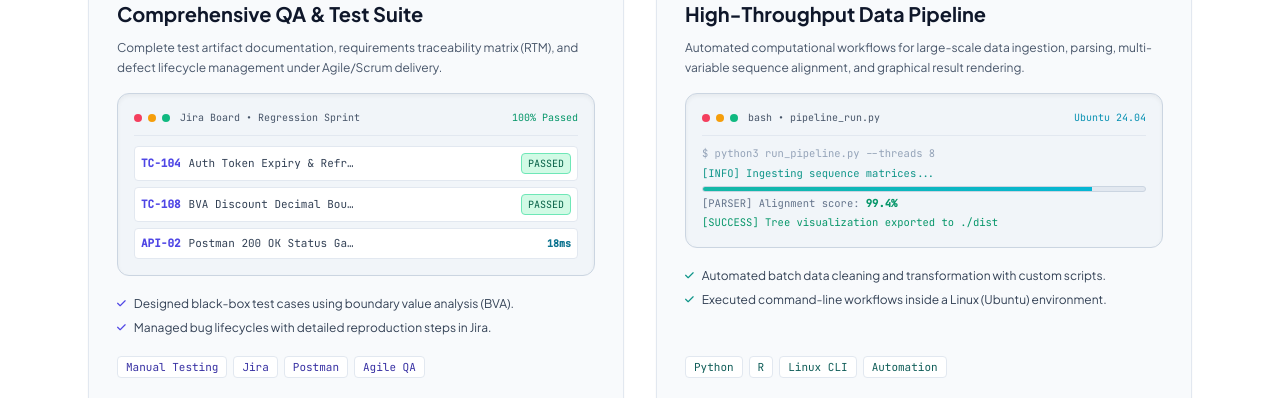
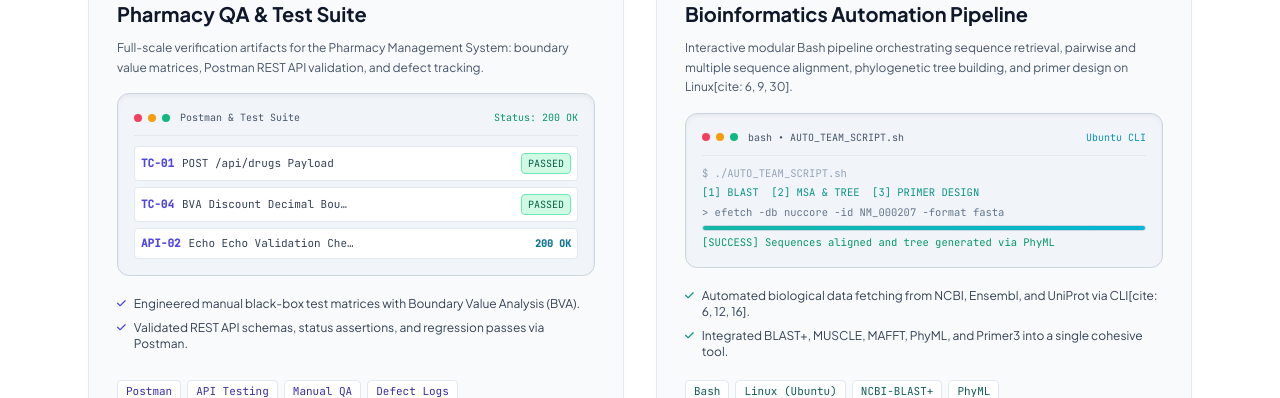
Before and after one commit to EsraaMIbrahim/EsraaMIbrahim.github.io, a plain HTML site: page index.html in a window 1280 px wide. Shown: the part 3548-3946 px from the top of the page. Drawn offline with nearby package versions, Linux system fonts and the light colour scheme.

Commit message:
Revise project details and update links in index.html
Updated project links, titles, and descriptions for clarity and accuracy. Adjusted test case identifiers and improved text for better understanding.

```diff
--- a/index.html
+++ b/index.html
@@ -530,14 +530,14 @@
                 <span class="text-[11px] font-mono uppercase tracking-wider px-2.5 py-1 rounded bg-indigo-100 dark:bg-indigo-950/60 border border-indigo-300 dark:border-indigo-500/30 text-indigo-800 dark:text-indigo-300">
                   Quality Assurance
                 </span>
-                <a href="https://github.com/EsraaMIbrahim" target="_blank" class="text-slate-500 dark:text-slate-400 hover:text-slate-900 dark:hover:text-white transition">
+                <a href="https://github.com/EsraaMIbrahim/pharmacy-qa-test-suite" target="_blank" class="text-slate-500 dark:text-slate-400 hover:text-slate-900 dark:hover:text-white transition">
                   <i class="fab fa-github text-lg"></i>
                 </a>
               </div>
 
-              <h3 class="text-xl font-bold text-slate-900 dark:text-white mb-2.5">Comprehensive QA &amp; Test Suite</h3>
+              <h3 class="text-xl font-bold text-slate-900 dark:text-white mb-2.5">Pharmacy QA &amp; Test Suite</h3>
               <p class="text-xs text-slate-600 dark:text-slate-400 leading-relaxed mb-4">
-                Complete test artifact documentation, requirements traceability matrix (RTM), and defect lifecycle management under Agile/Scrum delivery.
+                Full-scale verification artifacts for the Pharmacy Management System: boundary value matrices, Postman REST API validation, and defect tracking.
               </p>
 
               <!-- Simulated Jira & Postman Interface Window -->
@@ -547,23 +547,23 @@
                     <span class="w-2 h-2 rounded-full bg-rose-500"></span>
                     <span class="w-2 h-2 rounded-full bg-amber-500"></span>
                     <span class="w-2 h-2 rounded-full bg-emerald-500"></span>
-                    <span class="ml-1 text-slate-600 dark:text-slate-400">Jira Board • Regression Sprint</span>
+                    <span class="ml-1 text-slate-600 dark:text-slate-400">Postman &amp; Test Suite</span>
                   </div>
-                  <span class="text-emerald-600 dark:text-emerald-400">100% Passed</span>
+                  <span class="text-emerald-600 dark:text-emerald-400">Status: 200 OK</span>
                 </div>
 
                 <!-- Test Artifact Rows -->
                 <div class="space-y-1.5">
                   <div class="flex items-center justify-between p-1.5 rounded bg-white dark:bg-slate-900/60 border border-slate-200 dark:border-slate-800">
                     <div class="flex items-center gap-2">
-                      <span class="text-indigo-600 dark:text-indigo-400 font-bold">TC-104</span>
-                      <span class="text-slate-700 dark:text-slate-300 truncate max-w-[170px]">Auth Token Expiry &amp; Refresh</span>
+                      <span class="text-indigo-600 dark:text-indigo-400 font-bold">TC-01</span>
+                      <span class="text-slate-700 dark:text-slate-300 truncate max-w-[170px]">POST /api/drugs Payload</span>
                     </div>
                     <span class="text-[10px] px-1.5 py-0.5 rounded bg-emerald-100 dark:bg-emerald-950 text-emerald-800 dark:text-emerald-300 border border-emerald-300 dark:border-emerald-500/30">PASSED</span>
                   </div>
                   <div class="flex items-center justify-between p-1.5 rounded bg-white dark:bg-slate-900/60 border border-slate-200 dark:border-slate-800">
                     <div class="flex items-center gap-2">
-                      <span class="text-indigo-600 dark:text-indigo-400 font-bold">TC-108</span>
+                      <span class="text-indigo-600 dark:text-indigo-400 font-bold">TC-04</span>
                       <span class="text-slate-700 dark:text-slate-300 truncate max-w-[170px]">BVA Discount Decimal Bounds</span>
                     </div>
                     <span class="text-[10px] px-1.5 py-0.5 rounded bg-emerald-100 dark:bg-emerald-950 text-emerald-800 dark:text-emerald-300 border border-emerald-300 dark:border-emerald-500/30">PASSED</span>
@@ -571,9 +571,9 @@
                   <div class="flex items-center justify-between p-1.5 rounded bg-white dark:bg-slate-900/60 border border-slate-200 dark:border-slate-800">
                     <div class="flex items-center gap-2">
                       <span class="text-indigo-600 dark:text-indigo-400 font-bold">API-02</span>
-                      <span class="text-slate-700 dark:text-slate-300 truncate max-w-[170px]">Postman 200 OK Status Gate</span>
+                      <span class="text-slate-700 dark:text-slate-300 truncate max-w-[170px]">Echo Echo Validation Check</span>
                     </div>
-                    <span class="text-[10px] text-cyan-700 dark:text-cyan-400 font-semibold">18ms</span>
+                    <span class="text-[10px] text-cyan-700 dark:text-cyan-400 font-semibold">200 OK</span>
                   </div>
                 </div>
               </div>
@@ -581,89 +581,89 @@
               <ul class="space-y-2 mb-5 text-xs text-slate-700 dark:text-slate-300 font-sans">
                 <li class="flex items-start gap-2">
                   <i class="fas fa-check text-indigo-600 dark:text-indigo-400 mt-0.5 text-[10px]"></i>
-                  <span>Designed black-box test cases using boundary value analysis (BVA).</span>
+                  <span>Engineered manual black-box test matrices with Boundary Value Analysis (BVA).</span>
                 </li>
                 <li class="flex items-start gap-2">
                   <i class="fas fa-check text-indigo-600 dark:text-indigo-400 mt-0.5 text-[10px]"></i>
-                  <span>Managed bug lifecycles with detailed reproduction steps in Jira.</span>
+                  <span>Validated REST API schemas, status assertions, and regression passes via Postman.</span>
                 </li>
               </ul>
             </div>
 
             <div>
               <div class="flex flex-wrap gap-1.5 mb-5 font-mono text-[11px]">
-                <span class="px-2 py-0.5 rounded bg-white dark:bg-slate-950 border border-slate-200 dark:border-slate-800 text-indigo-800 dark:text-indigo-300">Manual Testing</span>
-                <span class="px-2 py-0.5 rounded bg-white dark:bg-slate-950 border border-slate-200 dark:border-slate-800 text-indigo-800 dark:text-indigo-300">Jira</span>
                 <span class="px-2 py-0.5 rounded bg-white dark:bg-slate-950 border border-slate-200 dark:border-slate-800 text-indigo-800 dark:text-indigo-300">Postman</span>
-                <span class="px-2 py-0.5 rounded bg-white dark:bg-slate-950 border border-slate-200 dark:border-slate-800 text-indigo-800 dark:text-indigo-300">Agile QA</span>
+                <span class="px-2 py-0.5 rounded bg-white dark:bg-slate-950 border border-slate-200 dark:border-slate-800 text-indigo-800 dark:text-indigo-300">API Testing</span>
+                <span class="px-2 py-0.5 rounded bg-white dark:bg-slate-950 border border-slate-200 dark:border-slate-800 text-indigo-800 dark:text-indigo-300">Manual QA</span>
+                <span class="px-2 py-0.5 rounded bg-white dark:bg-slate-950 border border-slate-200 dark:border-slate-800 text-indigo-800 dark:text-indigo-300">Defect Logs</span>
               </div>
-              <a href="https://github.com/EsraaMIbrahim" target="_blank" class="inline-flex items-center gap-2 text-xs font-semibold text-indigo-600 dark:text-indigo-400 hover:underline">
-                <span>Explore Test Suites</span> <i class="fas fa-arrow-right text-[10px]"></i>
+              <a href="https://github.com/EsraaMIbrahim/pharmacy-qa-test-suite" target="_blank" class="inline-flex items-center gap-2 text-xs font-semibold text-indigo-600 dark:text-indigo-400 hover:underline">
+                <span>Explore QA Suite</span> <i class="fas fa-arrow-right text-[10px]"></i>
               </a>
             </div>
           </div>
 
-          <!-- Project 3: Automated Data Pipeline -->
+          <!-- Project 3: Bioinformatics Automation Pipeline -->
           <div class="bg-slate-50 dark:bg-slate-900/80 border border-slate-200 dark:border-slate-800 hover:border-teal-500/50 transition duration-300 rounded-3xl p-7 flex flex-col justify-between shadow-sm dark:shadow-xl">
             <div>
               <div class="flex items-center justify-between mb-4">
                 <span class="text-[11px] font-mono uppercase tracking-wider px-2.5 py-1 rounded bg-teal-100 dark:bg-teal-950/60 border border-teal-300 dark:border-teal-500/30 text-teal-800 dark:text-teal-300">
-                  Data &amp; Computational
+                  Automation &amp; Linux
                 </span>
-                <a href="https://github.com/EsraaMIbrahim" target="_blank" class="text-slate-500 dark:text-slate-400 hover:text-slate-900 dark:hover:text-white transition">
+                <a href="https://github.com/EsraaMIbrahim/bioinformatics-automation-pipeline" target="_blank" class="text-slate-500 dark:text-slate-400 hover:text-slate-900 dark:hover:text-white transition">
                   <i class="fab fa-github text-lg"></i>
                 </a>
               </div>
 
-              <h3 class="text-xl font-bold text-slate-900 dark:text-white mb-2.5">High-Throughput Data Pipeline</h3>
+              <h3 class="text-xl font-bold text-slate-900 dark:text-white mb-2.5">Bioinformatics Automation Pipeline</h3>
               <p class="text-xs text-slate-600 dark:text-slate-400 leading-relaxed mb-4">
-                Automated computational workflows for large-scale data ingestion, parsing, multi-variable sequence alignment, and graphical result rendering.
+                Interactive modular Bash pipeline orchestrating sequence retrieval, pairwise and multiple sequence alignment, phylogenetic tree building, and primer design on Linux[cite: 6, 9, 30].
               </p>
 
-              <!-- Simulated Ubuntu Terminal / Python Pipeline Interface -->
+              <!-- Real Terminal Interface Box -->
               <div class="w-full rounded-xl bg-slate-100 dark:bg-slate-950 border border-slate-300 dark:border-slate-800 p-4 mb-5 font-mono text-[11px] shadow-inner">
                 <div class="flex items-center justify-between pb-2.5 mb-2.5 border-b border-slate-200 dark:border-slate-800 text-[10px] text-slate-500">
                   <div class="flex items-center gap-1.5">
                     <span class="w-2 h-2 rounded-full bg-rose-500"></span>
                     <span class="w-2 h-2 rounded-full bg-amber-500"></span>
                     <span class="w-2 h-2 rounded-full bg-emerald-500"></span>
-                    <span class="ml-1 text-slate-600 dark:text-slate-400">bash • pipeline_run.py</span>
+                    <span class="ml-1 text-slate-600 dark:text-slate-400">bash • AUTO_TEAM_SCRIPT.sh</span>
                   </div>
-                  <span class="text-cyan-600 dark:text-cyan-400">Ubuntu 24.04</span>
+                  <span class="text-cyan-600 dark:text-cyan-400">Ubuntu CLI</span>
                 </div>
 
-                <!-- CLI Log Lines -->
+                <!-- CLI Log Lines reflecting actual project execution -->
                 <div class="space-y-1 text-slate-600 dark:text-slate-300 text-[10.5px]">
-                  <p class="text-slate-400">$ python3 run_pipeline.py --threads 8</p>
-                  <p class="text-teal-600 dark:text-teal-400">[INFO] Ingesting sequence matrices...</p>
+                  <p class="text-slate-400">$ ./AUTO_TEAM_SCRIPT.sh</p>
+                  <p class="text-teal-600 dark:text-teal-400">[1] BLAST &nbsp;[2] MSA &amp; TREE &nbsp;[3] PRIMER DESIGN</p>
+                  <p class="text-slate-500 dark:text-slate-400">&gt; efetch -db nuccore -id NM_000207 -format fasta</p>
                   <div class="w-full bg-slate-200 dark:bg-slate-900 rounded-full h-1.5 my-1 overflow-hidden border border-slate-300 dark:border-slate-800">
-                    <div class="bg-gradient-to-r from-teal-500 to-cyan-500 h-full w-[88%]"></div>
+                    <div class="bg-gradient-to-r from-teal-500 to-cyan-500 h-full w-[100%]"></div>
                   </div>
-                  <p class="text-slate-500 dark:text-slate-400">[PARSER] Alignment score: <span class="text-emerald-600 dark:text-emerald-400 font-semibold">99.4%</span></p>
-                  <p class="text-emerald-600 dark:text-emerald-400">[SUCCESS] Tree visualization exported to ./dist</p>
+                  <p class="text-emerald-600 dark:text-emerald-400">[SUCCESS] Sequences aligned and tree generated via PhyML</p>
                 </div>
               </div>
 
               <ul class="space-y-2 mb-5 text-xs text-slate-700 dark:text-slate-300 font-sans">
                 <li class="flex items-start gap-2">
                   <i class="fas fa-check text-teal-600 dark:text-teal-400 mt-0.5 text-[10px]"></i>
-                  <span>Automated batch data cleaning and transformation with custom scripts.</span>
+                  <span>Automated biological data fetching from NCBI, Ensembl, and UniProt via CLI[cite: 6, 12, 16].</span>
                 </li>
                 <li class="flex items-start gap-2">
                   <i class="fas fa-check text-teal-600 dark:text-teal-400 mt-0.5 text-[10px]"></i>
-                  <span>Executed command-line workflows inside a Linux (Ubuntu) environment.</span>
+                  <span>Integrated BLAST+, MUSCLE, MAFFT, PhyML, and Primer3 into a single cohesive tool.</span>
                 </li>
               </ul>
             </div>
 
             <div>
               <div class="flex flex-wrap gap-1.5 mb-5 font-mono text-[11px]">
-                <span class="px-2 py-0.5 rounded bg-white dark:bg-slate-950 border border-slate-200 dark:border-slate-800 text-teal-800 dark:text-teal-300">Python</span>
-                <span class="px-2 py-0.5 rounded bg-white dark:bg-slate-950 border border-slate-200 dark:border-slate-800 text-teal-800 dark:text-teal-300">R</span>
-                <span class="px-2 py-0.5 rounded bg-white dark:bg-slate-950 border border-slate-200 dark:border-slate-800 text-teal-800 dark:text-teal-300">Linux CLI</span>
-                <span class="px-2 py-0.5 rounded bg-white dark:bg-slate-950 border border-slate-200 dark:border-slate-800 text-teal-800 dark:text-teal-300">Automation</span>
+                <span class="px-2 py-0.5 rounded bg-white dark:bg-slate-950 border border-slate-200 dark:border-slate-800 text-teal-800 dark:text-teal-300">Bash</span>
+                <span class="px-2 py-0.5 rounded bg-white dark:bg-slate-950 border border-slate-200 dark:border-slate-800 text-teal-800 dark:text-teal-300">Linux (Ubuntu)</span>
+                <span class="px-2 py-0.5 rounded bg-white dark:bg-slate-950 border border-slate-200 dark:border-slate-800 text-teal-800 dark:text-teal-300">NCBI-BLAST+</span>
+                <span class="px-2 py-0.5 rounded bg-white dark:bg-slate-950 border border-slate-200 dark:border-slate-800 text-teal-800 dark:text-teal-300">PhyML</span>
               </div>
-              <a href="https://github.com/EsraaMIbrahim" target="_blank" class="inline-flex items-center gap-2 text-xs font-semibold text-teal-600 dark:text-teal-400 hover:underline">
+              <a href="https://github.com/EsraaMIbrahim/bioinformatics-automation-pipeline" target="_blank" class="inline-flex items-center gap-2 text-xs font-semibold text-teal-600 dark:text-teal-400 hover:underline">
                 <span>View Pipeline Repo</span> <i class="fas fa-arrow-right text-[10px]"></i>
               </a>
             </div>
@@ -671,10 +671,6 @@
 
         </div>
 
-      </div>
-
-    </div>
-  </section>
 
   <!-- Education & Foundations Section -->
   <section id="education" class="py-24 border-t border-slate-200 dark:border-slate-900 bg-slate-100/60 dark:bg-slate-950/90 transition-colors duration-300">
```
